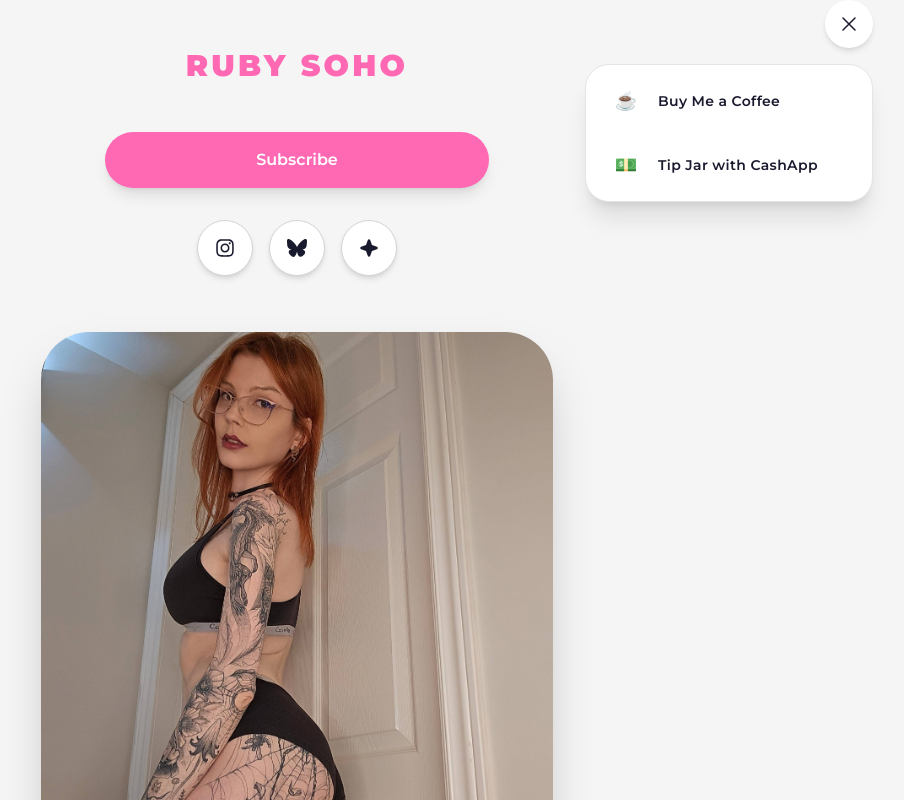
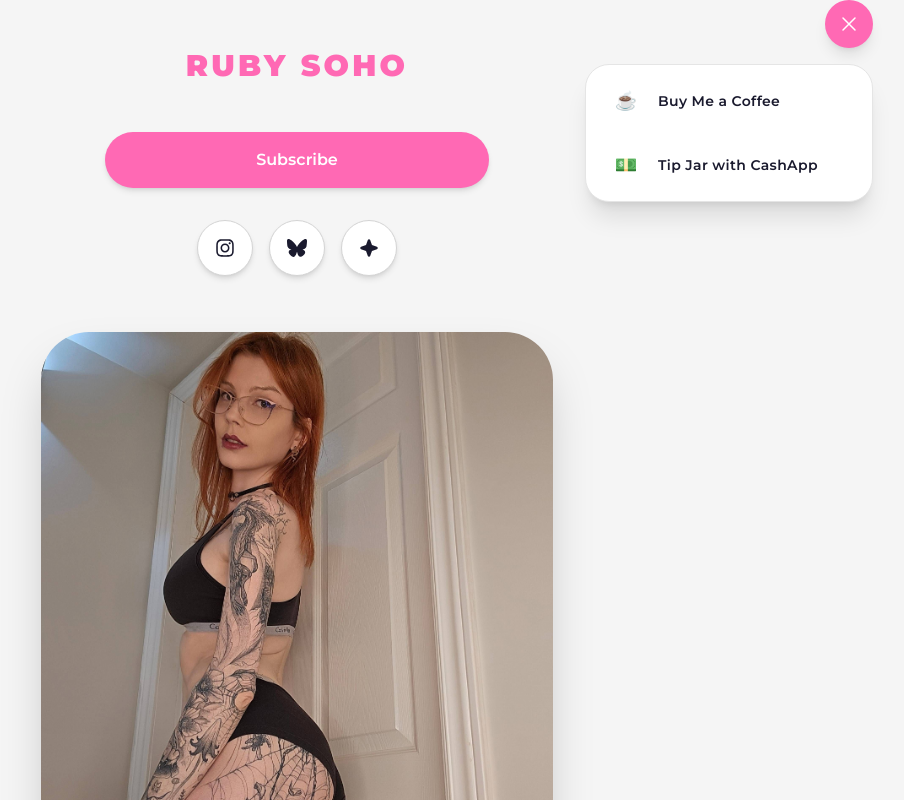
Before and after one commit to 0xTes/ruby-soho, a React (Vite) app: page / in a window 1280 px wide. Both pictures are taken after a click on the button "Open support menu". Shown: the top 800 px of the page, without its empty margins (343-1247 px from the left). Built offline with nearby package versions, Linux system fonts and the light colour scheme.

Commit message:
feat(hero): complete interaction polish

```diff
--- a/src/components/ui/Avatar.jsx
+++ b/src/components/ui/Avatar.jsx
@@ -42,11 +42,15 @@ const Avatar = forwardRef(function Avatar(
           "block",
           "h-auto",
           "w-full",
+
           "object-cover",
+
           "select-none",
+
           "transition-transform",
-          "duration-300",
-          "motion-safe:hover:scale-[1.01]",
+          "duration-500",
+
+          "motion-safe:hover:scale-[1.02]",
         )}
       />
 
--- a/src/components/ui/Button.jsx
+++ b/src/components/ui/Button.jsx
@@ -6,9 +6,9 @@ import { cn } from "../../lib/cn";
  * Primary action button.
  *
  * Responsibilities:
- * - renders either a <button> or <a>
- * - applies primary button styling
- * - exposes the underlying DOM node via forwardRef
+ * - renders the primary call-to-action
+ * - supports button and anchor variants
+ * - exposes the underlying DOM element
  */
 const Button = forwardRef(function Button(
   {
@@ -19,42 +19,44 @@ const Button = forwardRef(function Button(
     rel,
     onClick,
     type = "button",
-    disabled = false,
     ...props
   },
   ref,
 ) {
   const classes = cn(
-    "inline-flex items-center justify-center",
-
-    "h-14",
+    "inline-flex",
+    "min-h-14",
+    "items-center",
+    "justify-center",
 
     "rounded-full",
 
     "bg-[var(--color-primary)]",
 
-    "px-10",
+    "px-8",
 
     "font-semibold",
-
     "text-white",
 
-    "shadow-lg",
+    "shadow-md",
 
-    "transition-all duration-200",
+    "transition-all",
+    "duration-200",
 
-    "hover:-translate-y-0.5",
-    "hover:shadow-xl",
+    "motion-safe:hover:-translate-y-0.5",
+    "motion-safe:hover:shadow-lg",
+    "motion-safe:hover:brightness-105",
 
+    "active:translate-y-0",
     "active:scale-[0.98]",
-
-    "disabled:pointer-events-none",
-    "disabled:opacity-60",
 
     "focus-visible:outline-none",
     "focus-visible:ring-2",
     "focus-visible:ring-[var(--color-primary)]",
     "focus-visible:ring-offset-4",
+
+    "disabled:pointer-events-none",
+    "disabled:opacity-50",
 
     className,
   );
@@ -79,7 +81,6 @@ const Button = forwardRef(function Button(
       ref={ref}
       type={type}
       onClick={onClick}
-      disabled={disabled}
       className={classes}
       {...props}
     >
--- a/src/components/ui/IconButton.jsx
+++ b/src/components/ui/IconButton.jsx
@@ -4,11 +4,6 @@ import { cn } from "../../lib/cn";
 
 /**
  * Circular icon button for external social links.
- *
- * Responsibilities:
- * - renders a circular icon link
- * - provides accessible labels
- * - exposes the underlying anchor element
  */
 const IconButton = forwardRef(function IconButton(
   {
@@ -29,6 +24,8 @@ const IconButton = forwardRef(function IconButton(
       aria-label={label}
       title={label}
       className={cn(
+        "group",
+
         "inline-flex",
         "h-14",
         "w-14",
@@ -49,10 +46,9 @@ const IconButton = forwardRef(function IconButton(
         "transition-all",
         "duration-200",
 
-        "hover:-translate-y-0.5",
-        "hover:border-[var(--color-primary)]",
-        "hover:text-[var(--color-primary)]",
-        "hover:shadow-lg",
+        "motion-safe:hover:-translate-y-0.5",
+        "motion-safe:hover:border-[var(--color-primary)]",
+        "motion-safe:hover:shadow-lg",
 
         "active:scale-[0.97]",
 
@@ -67,7 +63,16 @@ const IconButton = forwardRef(function IconButton(
     >
       <Icon
         aria-hidden="true"
-        className="h-5 w-5"
+        className={cn(
+          "h-5",
+          "w-5",
+
+          "transition-all",
+          "duration-200",
+
+          "group-hover:text-[var(--color-primary)]",
+          "motion-safe:group-hover:scale-110",
+        )}
       />
     </a>
   );
--- a/src/components/ui/MenuButton.jsx
+++ b/src/components/ui/MenuButton.jsx
@@ -20,16 +20,20 @@ const MenuButton = forwardRef(function MenuButton(
   },
   ref,
 ) {
-  const Icon = isOpen ? HiOutlineXMark : HiOutlineBars3;
-
   return (
     <button
       ref={ref}
       type="button"
       aria-expanded={isOpen}
       aria-haspopup="menu"
-      aria-label={isOpen ? "Close support menu" : "Open support menu"}
+      aria-label={
+        isOpen
+          ? "Close support menu"
+          : "Open support menu"
+      }
       className={cn(
+        "group",
+
         "inline-flex",
         "h-12",
         "w-12",
@@ -50,7 +54,10 @@ const MenuButton = forwardRef(function MenuButton(
         "hover:-translate-y-0.5",
         "hover:shadow-lg",
 
-        "active:scale-[0.97]",
+        "active:scale-[0.96]",
+
+        isOpen &&
+          "bg-[var(--color-primary)] text-white shadow-lg",
 
         "focus-visible:outline-none",
         "focus-visible:ring-2",
@@ -61,10 +68,30 @@ const MenuButton = forwardRef(function MenuButton(
       )}
       {...props}
     >
-      <Icon
-        aria-hidden="true"
-        className="h-6 w-6"
-      />
+      <span
+        className={cn(
+          "flex",
+          "items-center",
+          "justify-center",
+
+          "transition-transform",
+          "duration-200",
+
+          isOpen && "rotate-90",
+        )}
+      >
+        {isOpen ? (
+          <HiOutlineXMark
+            aria-hidden="true"
+            className="h-6 w-6"
+          />
+        ) : (
+          <HiOutlineBars3
+            aria-hidden="true"
+            className="h-6 w-6"
+          />
+        )}
+      </span>
     </button>
   );
 });
```
